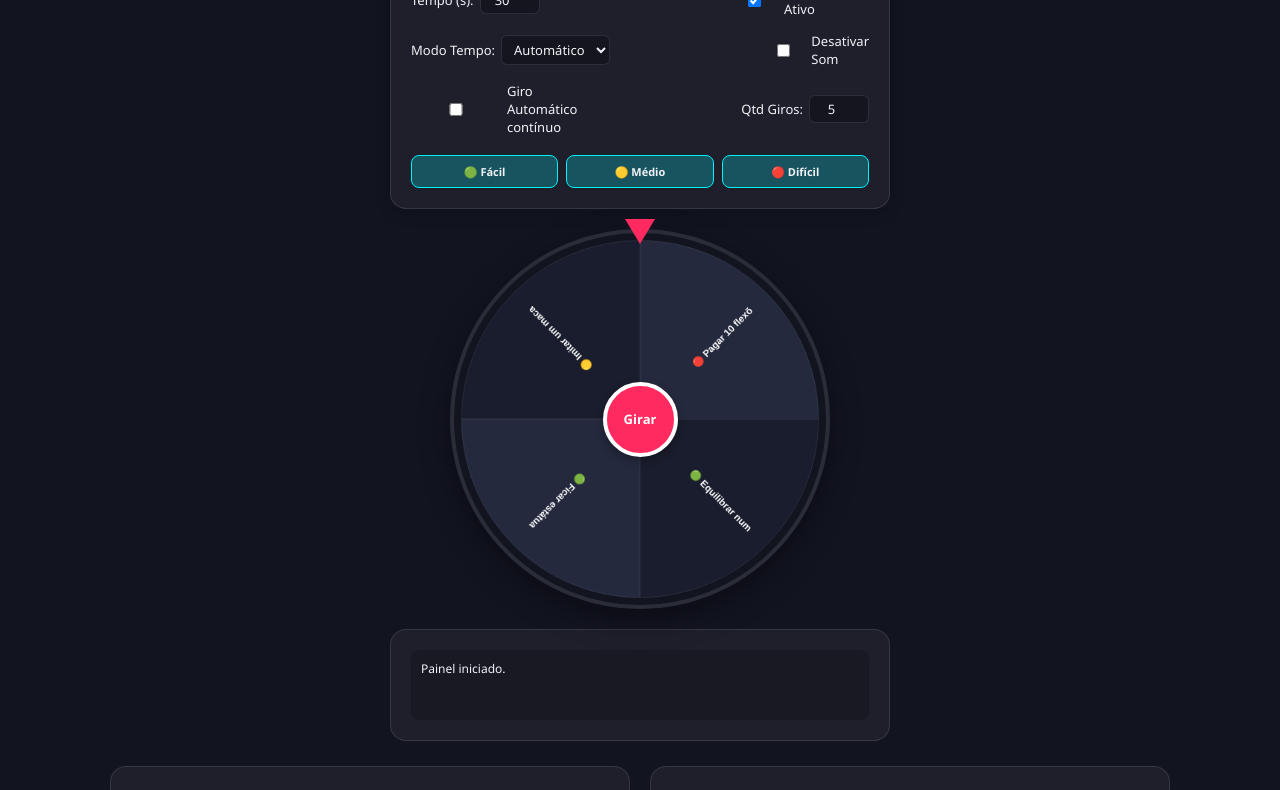
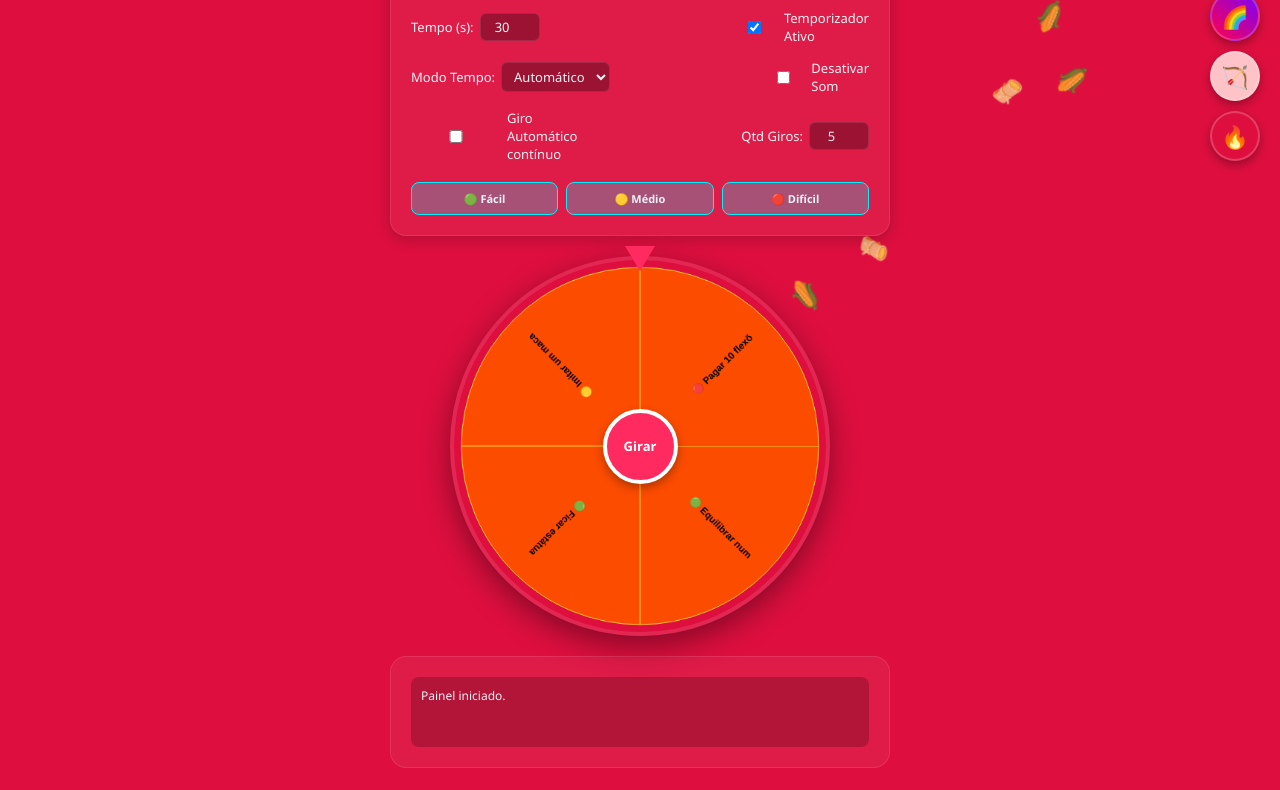
Before and after one commit to bielzeiro/Roleta, a plain HTML site: page Index.html in a window 1280 px wide. Shown: the part 324-1114 px from the top of the page. Drawn offline with Linux system fonts and the light colour scheme.

Commit message:
Add June LGBT event styles and functionality
Added styles and functionality for June LGBT events, including animations and buttons for multi-event options.

```diff
--- a/Index.html
+++ b/Index.html
@@ -69,6 +69,27 @@
         .titulo-roleta-container { width: 100%; text-align: center; padding-top: 20px; position: relative; z-index: 10; }
         .titulo-roleta { font-size: 42px; font-weight: bold; font-family: 'Georgia', serif; background: linear-gradient(135deg, #a855f7, #6366f1); -webkit-background-clip: text; -webkit-text-fill-color: transparent; drop-shadow: 0 2px 10px rgba(168, 85, 247, 0.3); margin-bottom: 5px; }
         .subtitulo-sazonal { font-size: 20px; font-weight: bold; font-family: 'Segoe UI', sans-serif; }
+
+        /* Animação Degradê Movimento de Junho LGBT */
+        .titulo-lgbt-movimento {
+            font-size: 42px; font-weight: bold; font-family: 'Georgia', serif;
+            background: linear-gradient(90deg, #E40303, #FF8C00, #FFED00, #008026, #004CFF, #732982);
+            background-size: 400% 400%;
+            -webkit-background-clip: text;
+            -webkit-text-fill-color: transparent;
+            animation: gradienteMovimento 8s ease infinite;
+        }
+        @keyframes gradienteMovimento {
+            0% { background-position: 0% 50%; }
+            50% { background-position: 100% 50%; }
+            100% { background-position: 0% 50%; }
+        }
+
+        /* Emoji central gigante para o orgulho */
+        .emoji-central-bg-lgbt {
+            position: fixed; top: 50%; left: 50%; transform: translate(-50%, -50%);
+            font-size: 25vw; opacity: 0.15; pointer-events: none; z-index: 0; display: none;
+        }
 
         .dashboard { display: flex; flex-direction: column; align-items: center; padding: 20px; gap: 25px; max-width: 1100px; margin: 0 auto; width: 100%; position: relative; z-index: 10; }
         .area-roleta { width: 100%; display: flex; flex-direction: column; align-items: center; gap: 20px; }
@@ -148,6 +169,11 @@
         .btn-sazonal-flutuante { position: fixed; right: 20px; top: 50%; transform: translateY(-50%); width: 60px; height: 60px; border-radius: 50%; border: 2px solid var(--border-color); font-size: 28px; cursor: pointer; display: none; align-items: center; justify-content: center; z-index: 90; box-shadow: 0 4px 15px rgba(0,0,0,0.3); transition: transform 0.2s; }
         .btn-sazonal-flutuante:hover { transform: translateY(-50%) scale(1.1); }
 
+        /* Container do Menu Multi-Eventos de Junho */
+        .menu-junho-container { position: fixed; right: 20px; top: 50%; transform: translateY(-50%); display: none; flex-direction: column; gap: 10px; z-index: 90; }
+        .btn-junho-opcao { width: 50px; height: 50px; border-radius: 50%; border: 2px solid rgba(255,255,255,0.2); font-size: 22px; cursor: pointer; display: flex; align-items: center; justify-content: center; box-shadow: 0 4px 10px rgba(0,0,0,0.3); transition: transform 0.2s; }
+        .btn-junho-opcao:hover { transform: scale(1.1); }
+
         /* Animação de Queda Diagonal de Emojis */
         .emoji-sazonal-bg { position: fixed; top: -50px; font-size: 24px; pointer-events: none; opacity: 0.75; z-index: 1; animation: quedaDiagonal 6s linear infinite; }
         @keyframes quedaDiagonal {
@@ -162,8 +188,15 @@
 <body>
 
     <div id="containerEmojisSazonais"></div>
+    <div class="emoji-central-bg-lgbt" id="emojiLgbtCentral">🏳️‍🌈</div>
 
     <button id="btnSazonalFlutuante" class="btn-sazonal-flutuante" onclick="ativarCliqueSazonal()"></button>
+
+    <div class="menu-junho-container" id="menuJunhoCont">
+        <button class="btn-junho-opcao" style="background: linear-gradient(45deg, #ff004c, #7900ff);" title="Mês do Orgulho" onclick="forcarSubEventoJunho('jun_orgulho')">🌈</button>
+        <button class="btn-junho-opcao" style="background: #ffc2c7;" title="Dia dos Namorados" onclick="forcarSubEventoJunho('jun_namorados')">🏹</button>
+        <button class="btn-junho-opcao" style="background: #de0f3f;" title="São João" onclick="forcarSubEventoJunho('jun_saojoao')">🔥</button>
+    </div>
 
     <header>
         <div class="header-controles">
@@ -191,10 +224,15 @@
                         <option value="jan_1_15">Jan (1-15) - Ano Novo</option>
                         <option value="jan_16_31">Jan (16-31) - Festival de Fogos</option>
                         <option value="fev_1_15">Fev (1-15) - Escolar</option>
-                        <option value="fev_16_29">Fev (16-29) - Padrão</option>
                         <option value="mar_1_5">Mar (1-5) - Carnaval</option>
                         <option value="mar_6_15">Mar (6-15) - Dia da Mulher</option>
                         <option value="abr_1_30">Abr (1-30) - Páscoa</option>
+                        <option value="maio_1_20">Maio (1-20) - Dia das Mães 🌹</option>
+                        <option value="jun_orgulho">Junho (1-30) - Orgulho LGBT 🌈</option>
+                        <option value="jun_namorados">Junho (1-15) - Namorados 🏹</option>
+                        <option value="jun_saojoao">Junho (16-30) - São João 🔥</option>
+                        <option value="julho_padrao">Julho (1-31) - Padrão Normal 🏖️</option>
+                        <option value="agosto_pais">Agosto (1-15) - Dia dos Pais 👔</option>
                     </select>
                 </label>
             </div>
@@ -405,6 +443,7 @@
         let desafioSorteadoGlobal = null;
         let eventoForcadoChave = "";
         let idIntervalAnimacaoSazonal = null;
+        let subEventoJunhoForcado = "";
 
         let desafios = [
             { texto: "Equilibrar num pé só", dif: "Fácil" },
@@ -419,72 +458,21 @@
 
         const emojisNovasContas = ["A҉","B҉","c҉","D҉","E҉","F҉","G҉","H҉","I҉","J҉","K҉","L҉","M҉","N҉","O҉","P҉","Q҉","R҉","S҉","T҉","U҉","V҉","W҉","X҉","Y҉","Z҉"];
 
-        // Configurações completas e mapeadas dos novos Eventos Sazonais
+        // Configurações completas e mapeadas dos Eventos Sazonais (Blocos 1 e 2)
         const configuracoesSazonais = {
-            jan_1_15: {
-                subtitulo: "Feliz ano novo",
-                subtituloGrad: "#fad430",
-                fatia: "#fad430",
-                borda: "#e18b22",
-                letras: "#953f10",
-                bg: "#FFFFFF",
-                emojis: ["🍾", "🥂"],
-                botaoEmoji: "✨",
-                acaoBotao: () => {}
-            },
-            jan_16_31: {
-                subtitulo: "",
-                fatia: "#fc0000",
-                borda: "#f9e830",
-                letras: "#000000",
-                bg: "#7a0000",
-                emojis: ["🏮", "🧧"],
-                botaoEmoji: "🪭",
-                acaoBotao: () => {}
-            },
-            fev_1_15: {
-                subtitulo: "",
-                fatia: "#00167a",
-                borda: "#70cbff",
-                letras: "#FFFFFF",
-                bg: "#FFFFFF",
-                emojis: ["📖", "✏️"],
-                botaoEmoji: "🎒",
-                acaoBotao: () => {}
-            },
-            mar_1_5: {
-                subtitulo: "",
-                letrasTituloEspeciais: true, // Aciona coloração letra por letra em Roleta
-                fatia: "#ECE14A",
-                borda: "#FB0106",
-                letras: "#000000",
-                bg: "#28E96C",
-                emojis: ["🎉", "🪁"],
-                botaoEmoji: "🥳",
-                acaoBotao: () => {}
-            },
-            mar_6_15: {
-                subtitulo: "",
-                tituloCor: "#FF1FA9",
-                fatia: "#ff1fa9",
-                borda: "#64007d",
-                letras: "#000000",
-                bg: "#f2caee",
-                emojis: ["👩🏾‍🦱", "👩🏻‍🦳"],
-                botaoEmoji: "👸🏼",
-                acaoBotao: () => {}
-            },
-            abr_1_30: {
-                subtitulo: "",
-                tituloCor: "#FFFFFF",
-                fatia: "#ff7df2",
-                borda: "#d9d9d9",
-                letras: "#000000",
-                bg: "#6492d8",
-                emojis: ["🐰", "🪺"],
-                botaoEmoji: "🕊️",
-                acaoBotao: () => { abrirModalPascoa(); }
-            }
+            jan_1_15: { subtitulo: "Feliz ano novo", fatia: "#fad430", borda: "#e18b22", letras: "#953f10", bg: "#FFFFFF", emojis: ["🍾", "🥂"], botaoEmoji: "✨" },
+            jan_16_31: { subtitulo: "", fatia: "#fc0000", borda: "#f9e830", letras: "#000000", bg: "#7a0000", emojis: ["🏮", "🧧"], botaoEmoji: "🪭" },
+            fev_1_15: { subtitulo: "", fatia: "#00167a", borda: "#70cbff", letras: "#FFFFFF", bg: "#FFFFFF", emojis: ["📖", "✏️"], botaoEmoji: "🎒" },
+            mar_1_5: { subtitulo: "", letrasTituloEspeciais: true, fatia: "#ECE14A", borda: "#FB0106", letras: "#000000", bg: "#28E96C", emojis: ["🎉", "🪁"], botaoEmoji: "🥳" },
+            mar_6_15: { subtitulo: "", tituloCor: "#FF1FA9", fatia: "#ff1fa9", borda: "#64007d", letras: "#000000", bg: "#f2caee", emojis: ["👩🏾‍🦱", "👩🏻‍🦳"], botaoEmoji: "👸🏼" },
+            abr_1_30: { subtitulo: "", tituloCor: "#FFFFFF", fatia: "#ff7df2", borda: "#d9d9d9", letras: "#000000", bg: "#6492d8", emojis: ["🐰", "🪺"], botaoEmoji: "🕊️", acaoBotao: () => { abrirModalPascoa(); } },
+
+            // --- BLOCO 2 ADICIONADO ---
+            maio_1_20: { subtitulo: "Dia das Mães 👩‍👦", fatia: "#9e3dff", borda: "#aa8bb1", letras: "#000000", bg: "#cd51ec", emojis: ["👩‍👦", "👩‍👧"], botaoEmoji: "🌹" },
+            jun_orgulho: { subtitulo: "Mês do Orgulho 🏳️‍🌈", animarTituloLgbt: true, emojiCentralLgbt: true, fatia: "multi", borda: "#ffffff", letras: "#ffffff", bg: "linear-gradient(180deg, #1a0221, #021226)", emojis: ["❤️","🧡","💛","💚","💙","💜"], botaoEmoji: "🌈" },
+            jun_namorados: { subtitulo: "Dia dos Namorados ♾️", fatia: "#ff2768", borda: "#f88f8f", letras: "#FFFFFF", bg: "#ffc2c7", emojis: ["♾️", "💍"], botaoEmoji: "🏹" },
+            jun_saojoao: { subtitulo: "Festa de São João 🌽", fatia: "#fc4c00", borda: "#f7e135", letras: "#000000", bg: "#de0f3f", emojis: ["🫔", "🌽"], botaoEmoji: "🔥" },
+            agosto_pais: { subtitulo: "Dia dos Pais 👨‍👦", fatia: "#00063d", borda: "#bdc3ff", letras: "#FFFFFF", bg: "#341bca", emojis: ["👨‍👦", "👨‍👧"], botaoEmoji: "👔" }
         };
 
         window.addEventListener('load', () => {
@@ -517,11 +505,10 @@
             if(alterou) { salvarUsuarioNoBanco(userObj); }
         }
 
-        // Motor de Eventos Sazonais Síncrono e Adaptável
         function verificarEExecutarEventosSazonais() {
-            // Limpa instâncias de animações anteriores para não pesar
             clearInterval(idIntervalAnimacaoSazonal);
             document.getElementById('containerEmojisSazonais').innerHTML = "";
+            document.getElementById('emojiLgbtCentral').style.display = "none";
 
             let chaveEvento = "";
 
@@ -529,7 +516,7 @@
                 chaveEvento = eventoForcadoChave;
             } else {
                 let agora = new Date();
-                let mes = agora.getMonth() + 1; // Jan = 1, Fev = 2...
+                let mes = agora.getMonth() + 1;
                 let dia = agora.getDate();
 
                 if (mes === 1 && dia >= 1 && dia <= 15) chaveEvento = "jan_1_15";
@@ -538,50 +525,55 @@
                 else if (mes === 3 && dia >= 1 && dia <= 5) chaveEvento = "mar_1_5";
                 else if (mes === 3 && dia >= 6 && dia <= 15) chaveEvento = "mar_6_15";
                 else if (mes === 4 && dia >= 1 && dia <= 30) chaveEvento = "abr_1_30";
+                // Bloco 2 - Mapeamento Automático de Datas
+                else if (mes === 5 && dia >= 1 && dia <= 20) chaveEvento = "maio_1_20";
+                else if (mes === 6) {
+                    if (subEventoJunhoForcado !== "") {
+                        chaveEvento = subEventoJunhoForcado;
+                    } else {
+                        if (dia >= 1 && dia <= 15) chaveEvento = "jun_namorados";
+                        else if (dia >= 16 && dia <= 30) chaveEvento = "jun_saojoao";
+                        else chaveEvento = "jun_orgulho";
+                    }
+                }
+                else if (mes === 8 && dia >= 1 && dia <= 15) chaveEvento = "agosto_pais";
             }
 
             const btnFlutuante = document.getElementById('btnSazonalFlutuante');
+            const menuJunho = document.getElementById('menuJunhoCont');
             const txtSub = document.getElementById('txtSubtituloSazonal');
             const txtTitulo = document.getElementById('txtTituloRoleta');
 
-            // Reset de estilos adaptativos básicos antes da aplicação do evento
+            // Reset Geral de Classes/Estilos
+            txtTitulo.className = "titulo-roleta";
             txtTitulo.innerHTML = "ℛℴ𝓁ℯ𝓉𝒶";
             txtTitulo.style.background = "";
             txtTitulo.style.webkitBackgroundClip = "";
             txtTitulo.style.webkitTextFillColor = "";
             txtTitulo.style.color = "";
             txtSub.innerText = "";
-            txtSub.style.background = "";
-            txtSub.style.webkitBackgroundClip = "";
-            txtSub.style.webkitTextFillColor = "";
+            txtSub.style.color = "";
             document.body.style.background = "";
             document.body.style.color = "";
             btnFlutuante.style.display = "none";
+            menuJunho.style.display = "none";
 
-            // Força a adaptação de cores de todos os textos informativos principais da UI
             ajustarCoresInterfaceTexto("#f0f2f5");
 
             if (chaveEvento !== "" && configuracoesSazonais[chaveEvento]) {
                 let conf = configuracoesSazonais[chaveEvento];
 
-                // Aplica Background
                 document.body.style.background = conf.bg;
 
-                // Adapta cor do texto geral baseado no brilho do background recebido
                 let corTextoAdaptada = verificarBrilhoCorHex(conf.bg) ? "#1a1d24" : "#f0f2f5";
                 document.body.style.color = corTextoAdaptada;
                 ajustarCoresInterfaceTexto(corTextoAdaptada);
 
-                // Configuração do Título e Subtítulo
-                if(conf.subtitulo) {
-                    txtSub.innerText = conf.subtitulo;
-                    if(conf.subtituloGrad) {
-                        txtSub.style.color = conf.subtituloGrad;
-                    }
-                }
+                if(conf.subtitulo) txtSub.innerText = conf.subtitulo;
 
-                if(conf.letrasTituloEspeciais) {
-                    // Carnaval brasileiro: R e E (#F911A0), O e T (#9716A4), L e A (#00C8D8)
+                if (conf.animarTituloLgbt) {
+                    txtTitulo.className = "titulo-lgbt-movimento";
+                } else if(conf.letrasTituloEspeciais) {
                     txtTitulo.innerHTML = '<span style="color:#F911A0">ℛ</span><span style="color:#9716A4">ℴ</span><span style="color:#00C8D8">𝓁</span><span style="color:#9716A4">ℯ</span><span style="color:#F911A0">𝓉</span><span style="color:#00C8D8">𝒶</span>';
                 } else if(conf.tituloCor) {
                     txtTitulo.style.color = conf.tituloCor;
@@ -591,20 +583,24 @@
                     txtTitulo.style.webkitTextFillColor = "transparent";
                 }
 
-                // Configuração do Botão Flutuante Lateral Direito
-                btnFlutuante.innerText = conf.botaoEmoji;
-                btnFlutuante.style.background = conf.fatia;
-                btnFlutuante.style.color = conf.letras;
-                btnFlutuante.style.borderColor = conf.borda;
-                btnFlutuante.style.display = "flex";
+                if (conf.emojiCentralLgbt) {
+                    document.getElementById('emojiLgbtCentral').style.display = "block";
+                }
 
-                // Inicializa Chuva Diagonal de Emojis
+                // Gerenciamento de Botões (Junho exibe Menu completo de escolhas, outros exibem flutuante unitário)
+                if (chaveEvento.startsWith("jun_") || new Date().getMonth() + 1 === 6) {
+                    menuJunho.style.display = "flex";
+                } else {
+                    btnFlutuante.innerText = conf.botaoEmoji;
+                    btnFlutuante.style.background = conf.fatia;
+                    btnFlutuante.style.color = conf.letras;
+                    btnFlutuante.style.borderColor = conf.borda;
+                    btnFlutuante.style.display = "flex";
+                }
+
                 inicializarChuvaEmojis(conf.emojis);
-
-                // Passa dados customizados para renderização dinâmica no Canvas
                 window.sazonalAtivoDados = conf;
             } else {
-                // Caso não tenha evento rolando ativa o modelo padrão do site
                 window.sazonalAtivoDados = null;
                 txtTitulo.style.background = "linear-gradient(135deg, #a855f7, #6366f1)";
                 txtTitulo.style.webkitBackgroundClip = "text";
@@ -612,6 +608,16 @@
             }
 
             desenharRoleta();
+        }
+
+        function forcarSubEventoJunho(subChave) {
+            subEventoJunhoForcado = subChave;
+            if (eventoForcadoChave === "") {
+                eventoForcadoChave = subChave;
+            } else {
+                eventoForcadoChave = subChave;
+            }
+            verificarEExecutarEventosSazonais();
         }
 
         function ajustarCoresInterfaceTexto(cor) {
@@ -626,6 +632,7 @@
         }
 
         function verificarBrilhoCorHex(hex) {
+            if (!hex || hex.startsWith("linear-gradient")) return false;
             let c = hex.substring(1);
             if(c.length === 3) c = c[0]+c[0]+c[1]+c[1]+c[2]+c[2];
             let rgb = parseInt(c, 16);
@@ -633,7 +640,7 @@
             let g = (rgb >>  8) & 0xff;
             let b = (rgb >>  0) & 0xff;
             let luma = 0.2126 * r + 0.7152 * g + 0.0722 * b;
-            return luma > 128; // Retorna true para backgrounds muito claros
+            return luma > 128;
         }
 
         function inicializarChuvaEmojis(listaEmojis) {
@@ -651,26 +658,13 @@
         }
 
         function ativarCliqueSazonal() {
-            let chave = "";
-            if (eventoForcadoChave !== "") {
-                chave = eventoForcadoChave;
-            } else {
-                let agora = new Date();
-                let mes = agora.getMonth() + 1;
-                let dia = agora.getDate();
-                if (mes === 1 && dia >= 1 && dia <= 15) chave = "jan_1_15";
-                else if (mes === 1 && dia >= 16 && dia <= 31) chave = "jan_16_31";
-                else if (mes === 2 && dia >= 1 && dia <= 15) chave = "fev_1_15";
-                else if (mes === 3 && dia >= 1 && dia <= 5) chave = "mar_1_5";
-                else if (mes === 3 && dia >= 6 && dia <= 15) chave = "mar_6_15";
-                else if (mes === 4 && dia >= 1 && dia <= 30) chave = "abr_1_30";
-            }
-            if(chave && configuracoesSazonais[chave]) {
-                configuracoesSazonais[chave].acaoBotao();
+            if(window.sazonalAtivoDados && window.sazonalAtivoDados.acaoBotao) {
+                window.sazonalAtivoDados.acaoBotao();
             }
         }
 
         function forcarEventoManual(valorChave) {
+            subEventoJunhoForcado = "";
             eventoForcadoChave = valorChave;
             verificarEExecutarEventosSazonais();
         }
@@ -727,7 +721,7 @@
             fecharModalAuth(); atualizarInterfaceLogado(); atualizarJogadores(); verificarEExecutarEventosSazonais();
         }
 
-        function executarLogin(e) {
+        function ejecutarLogin(e) {
             e.preventDefault();
             let inp = document.getElementById('loginUser').value.trim().toLowerCase();
             let pass = document.getElementById('loginSenha').value;
@@ -743,7 +737,7 @@
         function executarLogout() {
             usuarioLogado = null; localStorage.removeItem('roleta_logado');
             document.body.setAttribute('data-roleta-theme', 'verde-neon'); salaOnlineCriada = false;
-            eventoForcadoChave = "";
+            eventoForcadoChave = ""; subEventoJunhoForcado = "";
             document.getElementById('painelTesteAdmin').style.display = "none";
             document.getElementById('selectForcarEvento').value = "";
             atualizarInterfaceLogado(); atualizarJogadores(); verificarEExecutarEventosSazonais();
@@ -769,14 +763,13 @@
                 document.getElementById('perfXpLimite').innerText = `${usuarioLogado.xpDiario || 0}/25 Diário`;
                 document.getElementById('perfBarraProgresso').style.width = `${(usuarioLogado.xp / max) * 100}%`;
 
-                // Concede privilégios completos ao ID de teste especificado
                 if (usuarioLogado.id === "#1122264") {
                     pAdmin.style.display = "flex";
                 } else {
                     pAdmin.style.display = "none";
                 }
             } else {
-                pBox.style.display = 'none'; btnAuth.style.display = 'block'; btnOut.style.display = 'none'; btnCriar.style.display = 'none'; divSalvar.style.display = 'none'; pAdmin.style.display = "none";
+                pBox.style.display = 'none'; btnAuth.style.display = 'block'; btnOut.style.display = 'none'; btnCriar.style.display = 'none'; pAdmin.style.display = "none";
             }
         }
 
@@ -864,16 +857,36 @@
             let tamAng = (2 * Math.PI) / lista.length;
             let bodyStyle = getComputedStyle(document.body);
 
-            // Injeção dinâmica de propriedades de cores ou fallback nativo do tema ativo
-            let c1 = window.sazonalAtivoDados ? window.sazonalAtivoDados.fatia : (bodyStyle.getPropertyValue('--roleta-fundo-1').trim() || "#1a1d2d");
-            let c2 = window.sazonalAtivoDados ? window.sazonalAtivoDados.fatia : (bodyStyle.getPropertyValue('--roleta-fundo-2').trim() || "#24293e");
+            let c1 = "#1a1d2d", c2 = "#24293e";
             let txtC = window.sazonalAtivoDados ? window.sazonalAtivoDados.letras : (bodyStyle.getPropertyValue('--roleta-texto').trim() || "#ffffff");
             let bordaC = window.sazonalAtivoDados ? window.sazonalAtivoDados.borda : (bodyStyle.getPropertyValue('--roleta-borda').trim() || "rgba(255, 255, 255, 0.1)");
+
+            // Cores da bandeira LGBT para as fatias se o evento ativo for 'jun_orgulho'
+            const coresLgbtFatias = ["#E40303", "#FF8C00", "#FFED00", "#008026", "#004CFF", "#732982"];
+
+            if (window.sazonalAtivoDados) {
+                if (window.sazonalAtivoDados.fatia === "multi") {
+                    c1 = "multi";
+                } else {
+                    c1 = window.sazonalAtivoDados.fatia;
+                    c2 = window.sazonalAtivoDados.fatia;
+                }
+            } else {
+                c1 = bodyStyle.getPropertyValue('--roleta-fundo-1').trim() || "#1a1d2d";
+                c2 = bodyStyle.getPropertyValue('--roleta-fundo-2').trim() || "#24293e";
+            }
 
             lista.forEach((d, i) => {
                 ctx.beginPath(); ctx.moveTo(250, 250);
                 ctx.arc(250, 250, 240, i * tamAng, (i + 1) * tamAng);
-                ctx.fillStyle = (i % 2 === 0) ? c1 : c2; ctx.fill();
+
+                if (c1 === "multi") {
+                    ctx.fillStyle = coresLgbtFatias[i % coresLgbtFatias.length];
+                } else {
+                    ctx.fillStyle = (i % 2 === 0) ? c1 : c2;
+                }
+
+                ctx.fill();
                 ctx.strokeStyle = bordaC; ctx.stroke();
 
                 ctx.save(); ctx.translate(250, 250); ctx.rotate(i * tamAng + tamAng/2);
```
